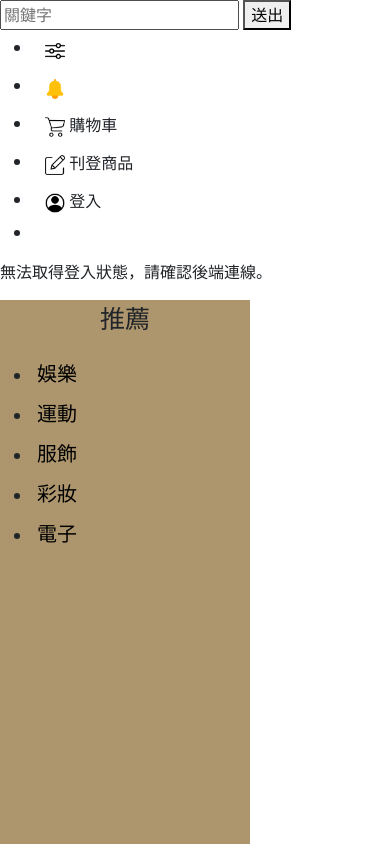
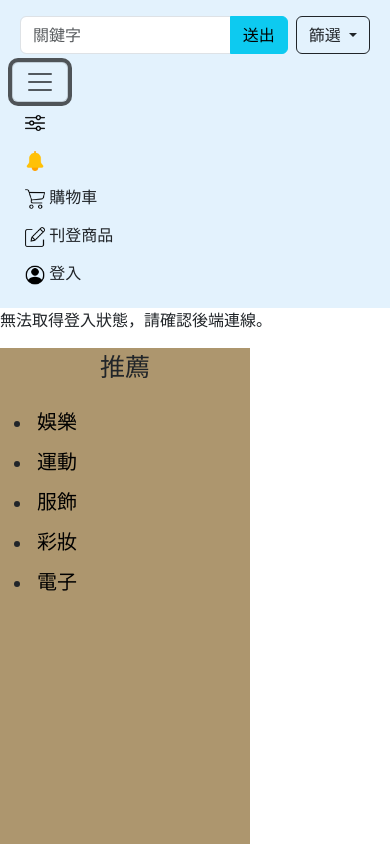
Before and after one commit to Lankongs/NTOU-Marketplace, a website with bundled scripts: page frontend/index.html in a window 390 px wide. Both pictures are taken after a click on the button "Toggle navigation". Shown: the top 844 px of the page. Built offline with nearby package versions, Linux system fonts and the light colour scheme; files whose address does not match are found by name.

Commit message:
frontend：主畫面微調

```diff
--- a/frontend/index.html
+++ b/frontend/index.html
@@ -16,24 +16,62 @@
   </head>
   <body>
     <!--頂層欄位-->
-    <div>
-      <div>
-        <input type="text" placeholder="關鍵字" required />
-        <button type="submit">送出</button>
+
+    <nav
+      class="navbar navbar-expand-lg navbar-light py-2"
+      style="background-color: #e3f2fd"
+    >
+      <div class="container-fluid">
+        <div class="d-flex align-items-center gap-2 px-2">
+          <!-- 搜尋表單 -->
+          <div class="input-group py-2">
+            <input type="text" class="form-control" placeholder="關鍵字" />
+            <button class="btn btn-info" type="submit">送出</button>
           </div>
-      <div>
-        <ul>
-          <li>
+
+          <!-- 篩選按鈕（可搭配下拉選單或彈窗） -->
+          <div class="dropdown">
+            <button
+              class="btn btn-outline-dark dropdown-toggle"
+              type="button"
+              id="filterDropdown"
+              data-bs-toggle="dropdown"
+              aria-expanded="false"
+            >
+              篩選
+            </button>
+            <ul class="dropdown-menu" aria-labelledby="filterDropdown">
+              <li><a class="dropdown-item" href="#">依日期排序</a></li>
+              <li><a class="dropdown-item" href="#">依熱門度</a></li>
+              <li><hr class="dropdown-divider" /></li>
+              <li><a class="dropdown-item" href="#">進階篩選...</a></li>
+            </ul>
+          </div>
+        </div>
+        <button
+          class="navbar-toggler"
+          type="button"
+          data-bs-toggle="collapse"
+          data-bs-target="#navbarContent"
+          aria-controls="navbarContent"
+          aria-expanded="false"
+          aria-label="Toggle navigation"
+        >
+          <span class="navbar-toggler-icon"></span>
+        </button>
+        <div class="collapse navbar-collapse" id="navbarContent">
+          <ul class="navbar-nav ms-auto mb-2 mb-lg-0 align-items-lg-center">
+            <li class="nav-item">
               <button type="button" id="filter-button" class="btn">
                 <img src="image/filter.png" alt="篩選" width="20" height="20" />
               </button>
             </li>
-          <li>
+            <li class="nav-item">
               <button type="button" id="notify-button" class="btn">
                 <img src="image/bell.png" alt="通知" width="20" height="20" />
               </button>
             </li>
-          <li>
+            <li class="nav-item">
               <button type="button" id="shopping-cart-button" class="btn">
                 <img
                   src="image/shopping-cart.png"
@@ -44,14 +82,24 @@
                 購物車
               </button>
             </li>
-          <li>
+            <li class="nav-item">
               <button type="button" id="list-products-button" class="btn">
-              <img src="image/edit.png" alt="刊登商品" width="20" height="20" />
+                <img
+                  src="image/edit.png"
+                  alt="刊登商品"
+                  width="20"
+                  height="20"
+                />
                 刊登商品
               </button>
             </li>
             <li>
-            <button type="button" id="user-button" class="btn" aria-label="會員登入">
+              <button
+                type="button"
+                id="user-button"
+                class="btn"
+                aria-label="會員登入"
+              >
                 <img
                   src="image/account.png"
                   alt="使用者"
@@ -61,10 +109,15 @@
                 <span id="member-label">登入</span>
               </button>
             </li>
-        <li><button type="button" id="logout-button" class="btn" hidden>登出</button></li>
+            <li>
+              <button type="button" id="logout-button" class="btn" hidden>
+                登出
+              </button>
+            </li>
           </ul>
         </div>
       </div>
+    </nav>
 
     <p id="auth-message" role="alert" hidden></p>
     <!--主頁內容-->
@@ -82,7 +135,12 @@
           </ul>
         </nav>
       </div>
-      <div id="cards-lists-area"></div>
+      <div class="container-right">
+        <div
+          class="row row-cols-1 row-cols-sm-2 row-cols-md-3 row-cols-lg-4 g-3"
+          id="cards-lists-area"
+        ></div>
+      </div>
     </div>
   </body>
 </html>
--- a/frontend/javascripts/mainArea/cardsList.js
+++ b/frontend/javascripts/mainArea/cardsList.js
@@ -21,7 +21,7 @@ function addCards(productData) {
 
   // 4. 動態在畫面上產生一張 Bootstrap 卡片
   const cardElement = document.createElement("div");
-  cardElement.className = "card m-2 shadow-sm";
+  cardElement.className = "card m-2 shadow-sm col";
   cardElement.style.width = "18rem";
   cardElement.innerHTML = `
         ${
--- a/frontend/style.css
+++ b/frontend/style.css
@@ -1,51 +1,59 @@
-header{
-    background-color: #8B8680;
+#main-area {
+  display: flex;
+  min-height: calc(100vh - 60px); /* 扣除 navbar 高度，不足一屏時撐滿一屏 */
+  align-items: stretch; /* 讓左側高度與右側內容等高延伸 */
+}
+
+header {
+  background-color: #8b8680;
   height: 80px;
   width: 100%;
   position: relative;
 }
 
-header a{
+header a {
   color: black;
   text-decoration: none;
 }
 
-header ul{
+header ul {
   position: absolute;
   right: 5vw;
   top: 0;
   line-height: 80px;
 }
 
-header form{
+header form {
   position: absolute;
   left: 60px;
-    top:0;
+  top: 0;
   line-height: 80px;
 }
 
-header li{
+header li {
   display: inline;
   margin-right: 5vw;
 }
 
-.container_all{
+.container_all {
   display: flex;
   align-items: stretch;
 }
 
-.container_left{
+/* 左側側邊欄：固定寬度、不被壓縮、隨內容向下無限延伸 */
+.container_left {
   width: 250px;
-    height: 100vh;
+  flex-shrink: 0; /* 防止被右側擠壓變形 */
   background-color: #ad966e;
+  min-height: 100%; /* 隨著父容器等高延伸至底部 */
 }
 
-.sidebar p{
+.sidebar p {
   text-align: center;
   font-size: 25px;
 }
 
-.sidebar ul li a{
+.sidebar ul li a {
   display: block;
   text-decoration: none;
   color: black;
@@ -53,8 +61,9 @@ header li{
   font-size: 20px;
 }
 
-.container_right{
-    background-color: #928d8546;
-    width: 100%;
-    height: 100vh;
+/* 右側商品卡片區域：佔滿剩餘的所有寬度 */
+.container_right {
+  flex-grow: 1; /* 自動填滿剩餘寬度 */
+  padding: 20px;
+  background-color: #f8f9fa;
 }
```
Lines whose indentation alone changed are shown as unchanged.
